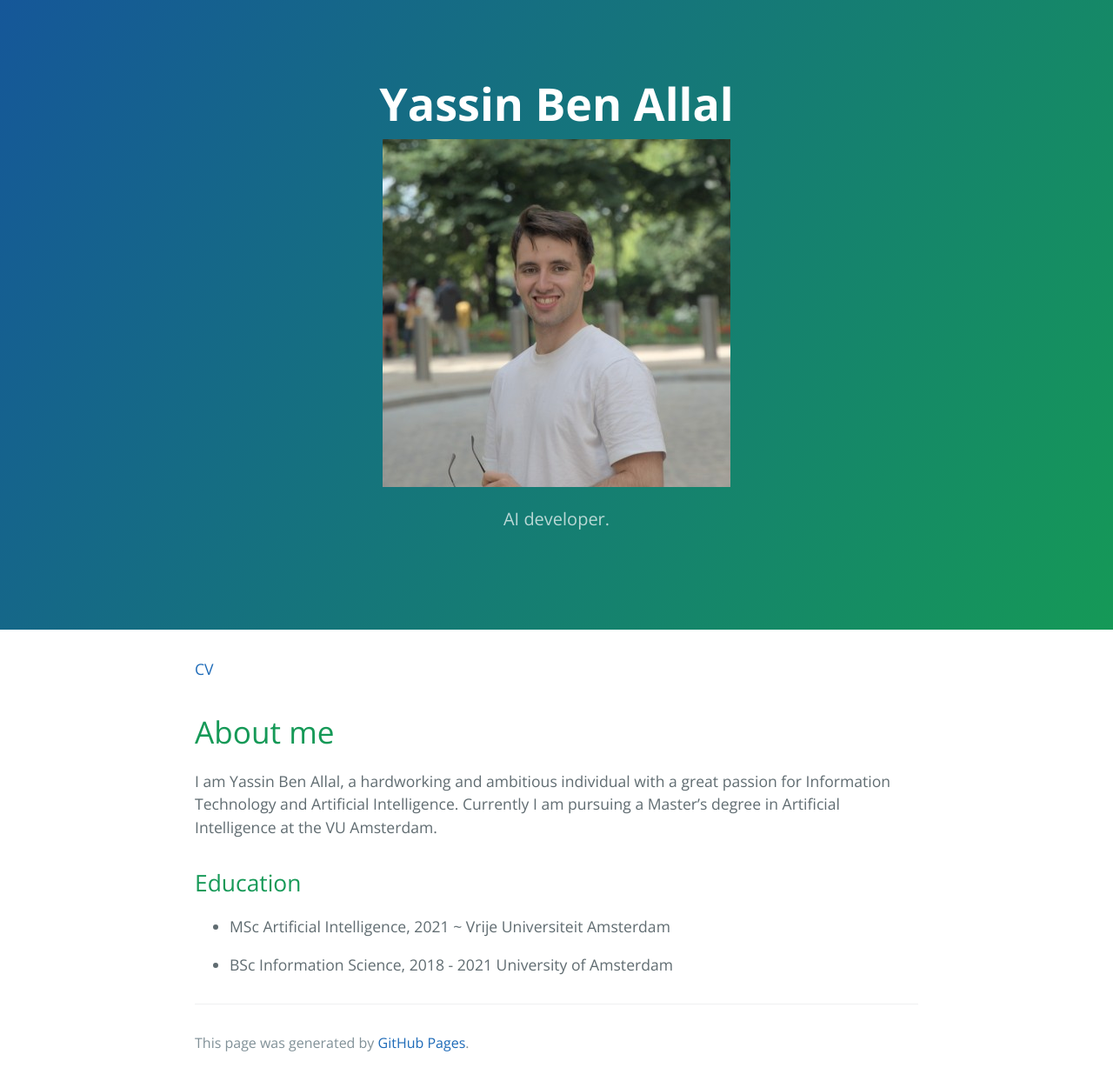
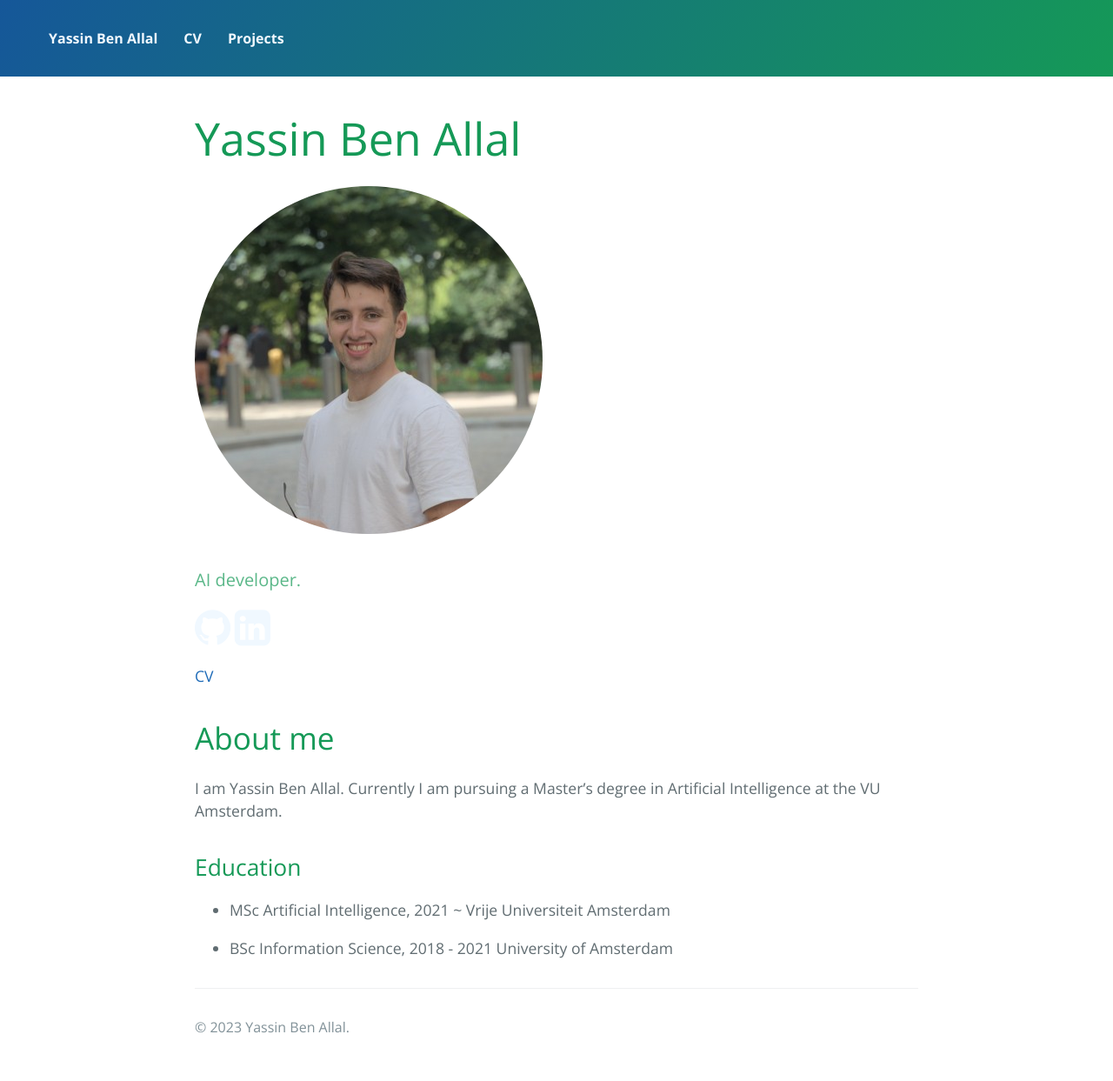
Before and after one commit to YasBenAll/YasBenAll.github.io, a Jekyll site: the page built from index.md, in a window 1280 px wide. Shown: the whole page at 87% size. Built offline with Jekyll 4.4.1, drawn with Linux system fonts in a browser that asks for light colours.

Commit message:
Update site and cv

```diff
--- a/_layouts/default.html
+++ b/_layouts/default.html
@@ -2,7 +2,7 @@
 <html lang="{{ site.lang | default: "en-US" }}">
   <head>
     <meta charset="UTF-8">
-
+    <link rel="stylesheet" href="https://cdnjs.cloudflare.com/ajax/libs/font-awesome/4.7.0/css/font-awesome.min.css">
 {% seo %}
     <link rel="preconnect" href="https://fonts.gstatic.com">
     <link rel="preload" href="https://fonts.googleapis.com/css?family=Open+Sans:400,700&display=swap" as="style" type="text/css" crossorigin>
@@ -15,20 +15,32 @@
   <body>
     <a id="skip-to-content" href="#content">Skip to the content.</a>
 
-    <header class="page-header" role="banner">
-      <h1 class="project-name">{{ page.title | default: site.title | default: site.github.repository_name }}</h1>
-      <img src="{{site.image | relative_url}}" alt="Logo" />
-      <h2 class="project-tagline">{{ page.description | default: site.description | default: site.github.project_tagline }}</h2>
+    <header class="page-header">
+      <div class="header-container">
+        <nav class="header-nav">
+
+            <ul>
+                <li><a href="/">Yassin Ben Allal</a></li>
+                <li><a href="files/CV_yassin_ben_allal.pdf">CV</a></li>
+                <li><a href="projects">Projects</a></li>
+            </ul>
+        </nav>
+    </div>
     </header>
 
     <main id="content" class="main-content" role="main">
+      <h1 class="project-name">{{ page.title | default: site.title | default: site.github.repository_name }}</h1>
+      <img width="400px" src="{{site.image | relative_url}}" alt="Logo" />
+      <h2 class="project-tagline">{{ page.description | default: site.description | default: site.github.project_tagline }}</h2>
+      <i class="fa fa-github" style="font-size:48px;color:aliceblue"></i>
+      <i class="fa fa-linkedin-square" style="font-size:48px;color:aliceblue"></i>
       {{ content }}
 
       <footer class="site-footer">
         {% if site.github.is_project_page %}
           <span class="site-footer-owner"><a href="{{ site.github.repository_url }}">{{ site.github.repository_name }}</a> is maintained by <a href="{{ site.github.owner_url }}">{{ site.github.owner_name }}</a>.</span>
         {% endif %}
-        <span class="site-footer-credits">This page was generated by <a href="https://pages.github.com">GitHub Pages</a>.</span>
+        <span class="site-footer-credits">© 2023 Yassin Ben Allal.</span>
       </footer>
     </main>
   </body>
--- a/assets/css/style.scss
+++ b/assets/css/style.scss
@@ -2,3 +2,31 @@
 ---
 
 @import 'jekyll-theme-cayman';
+
+img {
+    border-radius: 50%;
+  }
+
+.page-header { color: #fff; text-align: center; background-color: #159957; background-image: linear-gradient(120deg, #155799, #159957); }
+@media screen and (min-width: 20em) { .page-header { padding: 1rem 1rem; } }
+@media screen and (min-width: 20em) and (max-width: 64em) { .page-header { padding: 3rem 4rem; } }
+@media screen and (max-width: 20em) { .page-header { padding: 2rem 1rem; } }
+
+.header-nav ul {
+    list-style: none;
+    display: flex;
+    gap: 30px;
+}
+
+.header-nav li {
+    text-decoration: none;
+    color: aliceblue;
+    font-weight: bold;
+    transition: color 0;
+}
+.header-nav a {
+    text-decoration: none;
+    color: aliceblue;
+    font-weight: bold;
+    transition: color 0;
+}
--- a/index.md
+++ b/index.md
@@ -6,7 +6,7 @@ layout: default
 
 # About me
 
-I am Yassin Ben Allal, a hardworking and ambitious individual with a great passion for Information Technology and Artificial Intelligence. Currently I am pursuing a Master’s degree in Artificial Intelligence at the VU Amsterdam.
+I am Yassin Ben Allal. Currently I am pursuing a Master’s degree in Artificial Intelligence at the VU Amsterdam.
 
 ## Education
 
```
Also changed, not shown: 1 other file.
